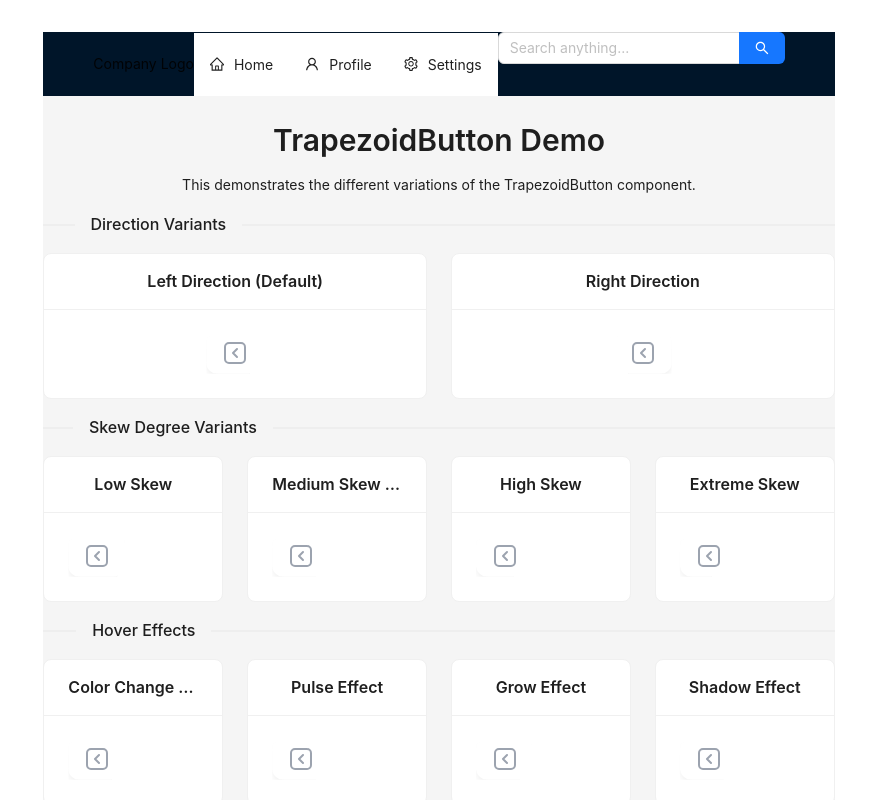
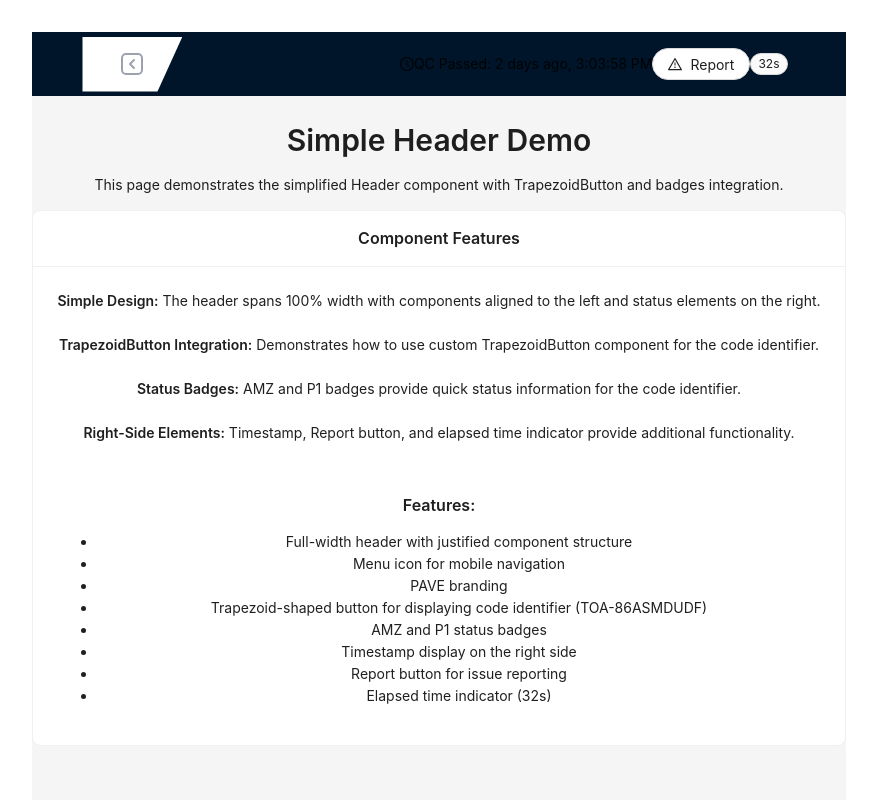
Before and after one commit to nhatnamduong688/pave_interview_frontend, a React (Vite) app: page /header in a window 1280 px wide. Shown: the top 800 px of the page, without its empty margins (201-1078 px from the left). Built offline with nearby package versions, Linux system fonts and the light colour scheme; the HTML template or start-up script is replaced by a standard one.

Commit message:
Add simplified Header component with TOA code identifier and status badges

```diff
--- a/package.json
+++ b/package.json
@@ -18,6 +18,7 @@
     "clsx": "^2.1.1",
     "react": "^19.0.0",
     "react-dom": "^19.0.0",
+    "react-router-dom": "^7.5.3",
     "tailwind-merge": "^3.2.0"
   },
   "devDependencies": {
@@ -31,6 +32,7 @@
     "@types/babel__preset-env": "^7",
     "@types/react": "^19.0.10",
     "@types/react-dom": "^19.0.4",
+    "@types/react-router-dom": "^5.3.3",
     "@typescript-eslint/eslint-plugin": "^6.21.0",
     "@typescript-eslint/parser": "^6.21.0",
     "@vitejs/plugin-react": "^4.3.4",
--- a/src/App.tsx
+++ b/src/App.tsx
@@ -1,12 +1,20 @@
 import React from 'react'
 import { ConfigProvider } from 'antd'
+import { BrowserRouter, Routes, Route, Navigate } from 'react-router-dom'
 import ButtonDemoPage from './components/pages/ButtonDemoPage'
+import HeaderDemoPage from './components/pages/HeaderDemoPage'
 import './App.css'
 
 function App() {
   return (
     <ConfigProvider>
-      <ButtonDemoPage />
+      <BrowserRouter>
+        <Routes>
+          <Route path="/buttons" element={<ButtonDemoPage />} />
+          <Route path="/header" element={<HeaderDemoPage />} />
+          <Route path="/" element={<Navigate to="/header" replace />} />
+        </Routes>
+      </BrowserRouter>
     </ConfigProvider>
   )
 }
--- a/src/components/atoms/TrapezoidButton.tsx
+++ b/src/components/atoms/TrapezoidButton.tsx
@@ -50,7 +50,7 @@ const TrapezoidButton = React.forwardRef<HTMLButtonElement, TrapezoidButtonProps
       // Custom icon with the left-facing arrow as in Figma
       const defaultIcon = (
         <svg width="20" height="20" viewBox="0 0 24 24" fill="none" xmlns="http://www.w3.org/2000/svg">
-          <path d="M14 8L10 12L14 16" stroke={iconColor} strokeWidth="2" strokeLinecap="round" strokeLinejoin="round" />
+          <path d="M14 8L10 12L14 16" stroke={iconColor} strokeWidth="2" strokeLinecap="round" strokeLinejoin="round"/>
         </svg>
       );
 
@@ -69,7 +69,7 @@ const TrapezoidButton = React.forwardRef<HTMLButtonElement, TrapezoidButtonProps
           {...props}
         >
           {/* Rectangle base */}
-          <div className="w-[32px] h-[55px] bg-white" style={{ transform: 'matrix(1, 0, 0, -1, 0, 0)' }}></div>
+          <div className="w-[32px] h-[55px] bg-white" style={{transform: 'matrix(1, 0, 0, -1, 0, 0)'}}></div>
 
           {/* Icon wrapper */}
           <div className="flex flex-col justify-center items-center p-0 pr-5 w-[40px] h-[55px] bg-white">
@@ -99,7 +99,13 @@ const TrapezoidButton = React.forwardRef<HTMLButtonElement, TrapezoidButtonProps
       const baseStyles: React.CSSProperties = {
         width: "100%",
         height: "100%",
-        borderRadius: "12px",
+        // borderRadius: "12px",
+        // borderRadius: bottomCurve ? "0 0 12px 12px" : "0px",
+        // borderRadius: bottomCurve ? "0 0 6px 0" : "0px",
+        borderTopLeftRadius: 0,
+        borderTopRightRadius: 0,
+        borderBottomRightRadius: bottomCurve ? "6px" : "0px",
+        borderBottomLeftRadius: 0,
         backgroundColor: isHovering && hoverColor && hoverEffect !== 'none' ? hoverColor : backgroundColor,
         clipPath,
         boxShadow: bottomCurve ? '0 5px 10px -3px rgba(0, 0, 0, 0.1)' : 'none',
@@ -110,29 +116,29 @@ const TrapezoidButton = React.forwardRef<HTMLButtonElement, TrapezoidButtonProps
       };
 
       // Add additional hover effects
-      if (isHovering) {
-        switch(hoverEffect) {
-          case 'pulse':
-            return {
-              ...baseStyles,
-              boxShadow: bottomCurve ? '0 0 0 rgba(66, 153, 225, 0.5)' : 'none',
-              animation: 'pulse 1.5s infinite'
-            };
-          case 'grow':
-            return {
-              ...baseStyles,
-              transform: 'scale(1.05)',
-              transition: 'all 0.3s ease'
-            };
-          case 'shadow':
-            return {
-              ...baseStyles,
-              boxShadow: '0 10px 15px -3px rgba(0, 0, 0, 0.1), 0 4px 6px -2px rgba(0, 0, 0, 0.05)'
-            };
-          default:
-            return baseStyles;
-        }
-      }
+      // if (isHovering) {
+      //   switch(hoverEffect) {
+      //     case 'pulse':
+      //       return {
+      //         ...baseStyles,
+      //         boxShadow: bottomCurve ? '0 0 0 rgba(66, 153, 225, 0.5)' : 'none',
+      //         animation: 'pulse 1.5s infinite'
+      //       };
+      //     case 'grow':
+      //       return {
+      //         ...baseStyles,
+      //         transform: 'scale(1.05)',
+      //         transition: 'all 0.3s ease'
+      //       };
+      //     case 'shadow':
+      //       return {
+      //         ...baseStyles,
+      //         boxShadow: '0 10px 15px -3px rgba(0, 0, 0, 0.1), 0 4px 6px -2px rgba(0, 0, 0, 0.05)'
+      //       };
+      //     default:
+      //       return baseStyles;
+      //   }
+      // }
 
       return baseStyles;
     };
@@ -140,8 +146,8 @@ const TrapezoidButton = React.forwardRef<HTMLButtonElement, TrapezoidButtonProps
     // Custom icon with the left-facing arrow
     const defaultIcon = (
       <svg width="24" height="24" viewBox="0 0 24 24" fill="none" xmlns="http://www.w3.org/2000/svg">
-        <rect x="2" y="2" width="20" height="20" rx="4" stroke={iconColor} strokeWidth="2" />
-        <path d="M14 8L10 12L14 16" stroke={iconColor} strokeWidth="2" strokeLinecap="round" strokeLinejoin="round" />
+        <rect x="2" y="2" width="20" height="20" rx="4" stroke={iconColor} strokeWidth="2"/>
+        <path d="M14 8L10 12L14 16" stroke={iconColor} strokeWidth="2" strokeLinecap="round" strokeLinejoin="round"/>
       </svg>
     );
 
@@ -174,8 +180,8 @@ const TrapezoidButton = React.forwardRef<HTMLButtonElement, TrapezoidButtonProps
               }
             }
           `
-        }} />
-        <div className="absolute inset-0 transition-all duration-200" style={getHoverStyles()} />
+        }}/>
+        <div className="absolute inset-0 transition-all duration-200" style={getHoverStyles()}/>
         <span className="relative z-10 flex items-center justify-center">
           {icon || defaultIcon}
         </span>
@@ -186,4 +192,4 @@ const TrapezoidButton = React.forwardRef<HTMLButtonElement, TrapezoidButtonProps
 
 TrapezoidButton.displayName = "TrapezoidButton";
 
-export { TrapezoidButton };
+export {TrapezoidButton};
--- a/src/components/organisms/Header.tsx
+++ b/src/components/organisms/Header.tsx
@@ -1,39 +1,84 @@
-import React from 'react';
-import { Layout, Menu } from 'antd';
-import { HomeOutlined, UserOutlined, SettingOutlined } from '@ant-design/icons';
-import SearchInput from '../molecules/SearchInput';
+import { Layout, Typography, Tag, Button } from 'antd';
+import { MenuOutlined, ClockCircleOutlined, WarningOutlined } from '@ant-design/icons';
+import { Link } from 'react-router-dom';
+import {TrapezoidButton} from "../atoms/TrapezoidButton";
 
 const { Header: AntHeader } = Layout;
+const { Title, Text } = Typography;
 
-const Header: React.FC = () => {
-  const menuItems = [
-    {
-      key: 'home',
-      icon: <HomeOutlined />,
-      label: 'Home',
-    },
-    {
-      key: 'profile',
-      icon: <UserOutlined />,
-      label: 'Profile',
-    },
-    {
-      key: 'settings',
-      icon: <SettingOutlined />,
-      label: 'Settings',
-    },
-  ];
+interface HeaderProps {
+  onMenuClick?: () => void;
+  timestamp?: string;
+  elapsedTime?: string;
+  onReport?: () => void;
+}
 
+const Header: React.FC<HeaderProps> = ({
+  onMenuClick,
+  timestamp = 'QC Passed: 2 days ago, 3:03:58 PM',
+  elapsedTime = '32s',
+  onReport,
+}) => {
   return (
-    <AntHeader className="flex items-center justify-between px-4 bg-white">
-      <div className="text-xl font-bold">Company Logo</div>
-      <Menu
-        mode="horizontal"
-        items={menuItems}
-        className="flex-1 flex justify-center border-none"
-      />
-      <div className="w-64">
-        <SearchInput placeholder="Search anything..." />
+    <AntHeader className="px-4 bg-white shadow-sm flex items-center justify-between w-full h-16">
+      {/* Left side - Logo and menu */}
+      <div className="flex items-center">
+
+        {/*<MenuOutlined*/}
+        {/*  className="mr-6 text-lg cursor-pointer"*/}
+        {/*  onClick={onMenuClick}*/}
+        {/*/>*/}
+
+        {/*<Link to="/">*/}
+        {/*  <Title level={4} className="m-0">*/}
+        {/*    PAVE*/}
+        {/*  </Title>*/}
+        {/*</Link>*/}
+
+        <div className="flex items-center">
+
+          {/*<TrapezoidButton*/}
+          {/*  type="primary"*/}
+          {/*  className="ml-6"*/}
+          {/*  skewDegree={10}*/}
+          {/*>*/}
+          {/*  TOA-86ASMDUDF*/}
+          {/*</TrapezoidButton>*/}
+
+          <TrapezoidButton
+            skewDegree="medium"      // góc nghiêng ~25%
+            direction="left"         // mặt cắt phía bên phải
+            backgroundColor="#fff"   // nền trắng
+            hoverEffect="none"       // tắt các hiệu ứng phụ khi hover
+            iconColor="#9ca3af"
+            bottomCurve={true}       // bật “bo” bóng chân
+            gridBackground={false}
+            className="w-[100px] h-[55px]" // điều chỉnh kích thước cho giống
+          />
+
+          {/*<Tag className="ml-2 bg-yellow-500 text-white border-none">AMZ</Tag>*/}
+          {/*<Tag className="ml-2 bg-blue-500 text-white border-none">P1</Tag>*/}
+        </div>
+      </div>
+
+      {/* Right side - Actions and Timestamp */}
+      <div className="flex items-center space-x-4">
+        <Text className="text-gray-500 flex items-center">
+          <ClockCircleOutlined className="mr-2" />
+          {timestamp}
+        </Text>
+
+        <Button
+          icon={<WarningOutlined />}
+          className="flex items-center border rounded-full"
+          onClick={onReport}
+        >
+          Report
+        </Button>
+
+        <Tag className="rounded-full bg-green-100 text-green-800 border-green-200">
+          {elapsedTime}
+        </Tag>
       </div>
     </AntHeader>
   );
--- /dev/null
+++ b/src/components/pages/HeaderDemoPage.tsx
@@ -0,0 +1,76 @@
+import React, { useState } from 'react';
+import { Layout, Card, Typography, Space, message } from 'antd';
+import Header from '../organisms/Header';
+
+const { Content } = Layout;
+const { Title, Paragraph } = Typography;
+
+const HeaderDemoPage: React.FC = () => {
+  const [messageApi, contextHolder] = message.useMessage();
+
+  const handleMenuClick = () => {
+    console.log('Menu clicked');
+  };
+
+  const handleReport = () => {
+    messageApi.info('Report button clicked');
+    console.log('Report clicked');
+  };
+
+  return (
+    <Layout className="min-h-screen">
+      {contextHolder}
+      <Header
+        onMenuClick={handleMenuClick}
+        timestamp="QC Passed: 2 days ago, 3:03:58 PM"
+        elapsedTime="32s"
+        onReport={handleReport}
+      />
+
+      <Content className="p-6">
+        <Title level={2}>Simple Header Demo</Title>
+        <Paragraph>
+          This page demonstrates the simplified Header component with TrapezoidButton and badges integration.
+        </Paragraph>
+
+        <div className="mt-6">
+          <Card title="Component Features" className="w-full">
+            <Space direction="vertical" className="w-full">
+              <Paragraph>
+                <strong>Simple Design:</strong> The header spans 100% width with components aligned to the left and status elements on the right.
+              </Paragraph>
+
+              <Paragraph>
+                <strong>TrapezoidButton Integration:</strong> Demonstrates how to use custom TrapezoidButton component for the code identifier.
+              </Paragraph>
+
+              <Paragraph>
+                <strong>Status Badges:</strong> AMZ and P1 badges provide quick status information for the code identifier.
+              </Paragraph>
+
+              <Paragraph>
+                <strong>Right-Side Elements:</strong> Timestamp, Report button, and elapsed time indicator provide additional functionality.
+              </Paragraph>
+
+              <div className="mt-4 p-4 bg-gray-50 rounded">
+                <Title level={5}>Features:</Title>
+                <ul className="list-disc pl-5">
+                  <li>Full-width header with justified component structure</li>
+                  <li>Menu icon for mobile navigation</li>
+                  <li>PAVE branding</li>
+                  <li>Trapezoid-shaped button for displaying code identifier (TOA-86ASMDUDF)</li>
+                  <li>AMZ and P1 status badges</li>
+                  <li>Timestamp display on the right side</li>
+                  <li>Report button for issue reporting</li>
+                  <li>Elapsed time indicator (32s)</li>
+                </ul>
+              </div>
+            </Space>
+          </Card>
+        </div>
+      </Content>
+    </Layout>
+  );
+};
+
+export default HeaderDemoPage;
```
Lines whose indentation alone changed are shown as unchanged.
